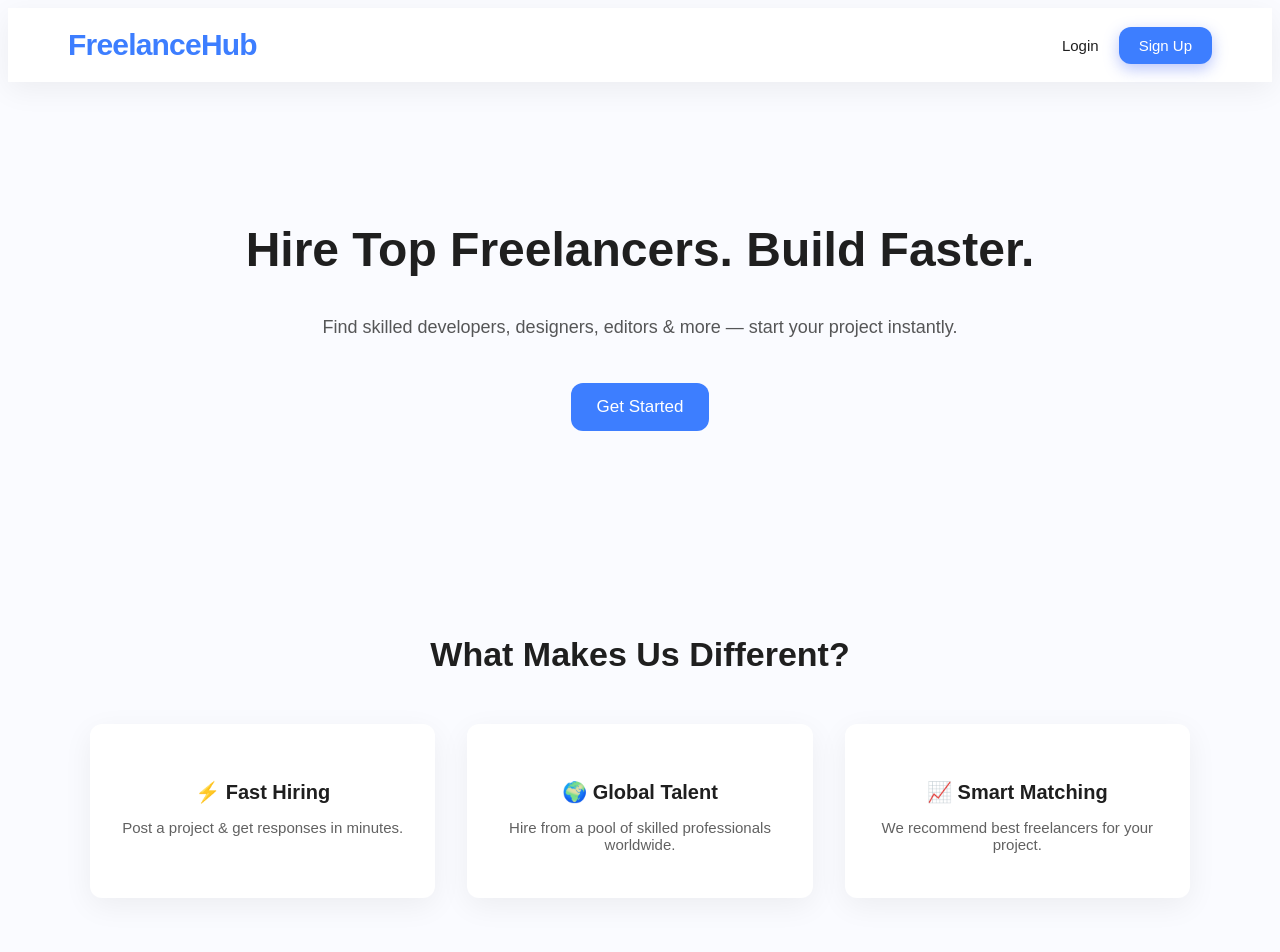
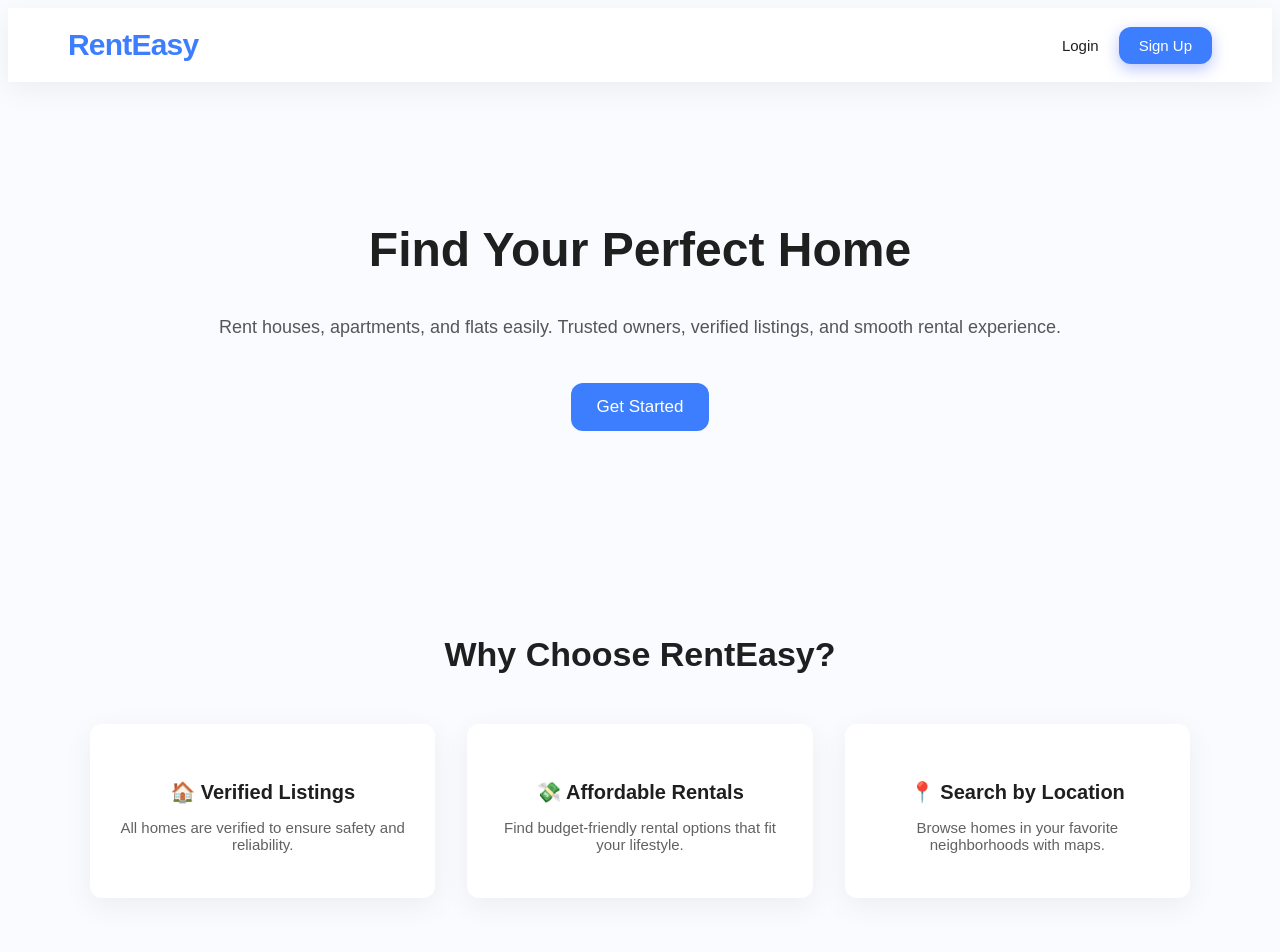
Before and after one commit to Sankalp13353/RentEase, a React (Create React App) app in the folder frontend/: page / in a window 1280 px wide. Shown: the top 952 px of the page. Built offline with nearby package versions, Linux system fonts and the light colour scheme.

Commit message:
homepage

```diff
--- a/frontend/src/pages/HomePage.js
+++ b/frontend/src/pages/HomePage.js
@@ -3,6 +3,8 @@ import { jwtDecode } from "jwt-decode";
 import { useNavigate } from "react-router-dom";
 import { FaUserCircle, FaUser, FaSignOutAlt, FaSun, FaMoon } from "react-icons/fa";
 import "./HomePage.css";
+
+// ❗ Do NOT change this as per your request
 import ProfileCard from "/Users/sankalp/Desktop/FinalRent/frontend/src/pages/ProfileCard.js";
 
 export default function HomePage() {
@@ -42,7 +44,12 @@ export default function HomePage() {
       return;
     }
 
-    navigate("/dashboard"); // works for both freelancer and client
+    // Owners → owner dashboard, Tenants → browse page
+    if (user.role === "Owner") {
+      navigate("/my-houses");
+    } else {
+      navigate("/browse");
+    }
   };
 
   return (
@@ -50,7 +57,7 @@ export default function HomePage() {
 
       {/* NAVBAR */}
       <nav className="nav">
-        <h1 className="logo">FreelanceHub</h1>
+        <h1 className="logo">RentEasy</h1>
 
         <div className="nav-right">
           {!user ? (
@@ -69,7 +76,12 @@ export default function HomePage() {
                 <div className="nav-menu">
 
                   {/* OPEN PROFILE MODAL */}
-                  <p onClick={() => { setOpenProfile(true); setMenu(false); }}>
+                  <p
+                    onClick={() => {
+                      setOpenProfile(true);
+                      setMenu(false);
+                    }}
+                  >
                     <FaUser /> Profile
                   </p>
 
@@ -79,6 +91,7 @@ export default function HomePage() {
                     {theme === "light" ? " Dark Mode" : " Light Mode"}
                   </p>
 
+                  {/* LOGOUT */}
                   <p className="logout" onClick={logout}>
                     <FaSignOutAlt /> Logout
                   </p>
@@ -92,32 +105,43 @@ export default function HomePage() {
 
       {/* HERO SECTION */}
       <section className="hero">
-        <h2>Hire Top Freelancers. Build Faster.</h2>
-        <p>Find skilled developers, designers, editors & more — start your project instantly.</p>
+        <h2>Find Your Perfect Home</h2>
+        <p>
+          Rent houses, apartments, and flats easily. Trusted owners, verified listings, and smooth rental experience.
+        </p>
 
         <div className="hero-buttons">
           <button onClick={handleGetStarted} className="btn primary">
             Get Started
           </button>
         </div>
-
-
       </section>
 
       {/* FEATURES */}
       <section className="features">
-        <h3>What Makes Us Different?</h3>
+        <h3>Why Choose RentEasy?</h3>
 
         <div className="grid">
-          <div className="card"><h4>⚡ Fast Hiring</h4><p>Post a project & get responses in minutes.</p></div>
-          <div className="card"><h4>🌍 Global Talent</h4><p>Hire from a pool of skilled professionals worldwide.</p></div>
-          <div className="card"><h4>📈 Smart Matching</h4><p>We recommend best freelancers for your project.</p></div>
+          <div className="card">
+            <h4>🏠 Verified Listings</h4>
+            <p>All homes are verified to ensure safety and reliability.</p>
+          </div>
+
+          <div className="card">
+            <h4>💸 Affordable Rentals</h4>
+            <p>Find budget-friendly rental options that fit your lifestyle.</p>
+          </div>
+
+          <div className="card">
+            <h4>📍 Search by Location</h4>
+            <p>Browse homes in your favorite neighborhoods with maps.</p>
+          </div>
         </div>
       </section>
 
       {/* FOOTER */}
       <footer className="footer">
-        <p>© 2025 FreelanceHub — Work from Anywhere</p>
+        <p>© 2025 RentEasy — Your Trusted Home Renting Partner</p>
         <div>
           <a href="#">Terms</a>
           <a href="#">Privacy</a>
```
Also changed, not shown: 1 other file (tests, documents, lock files or other folders).
